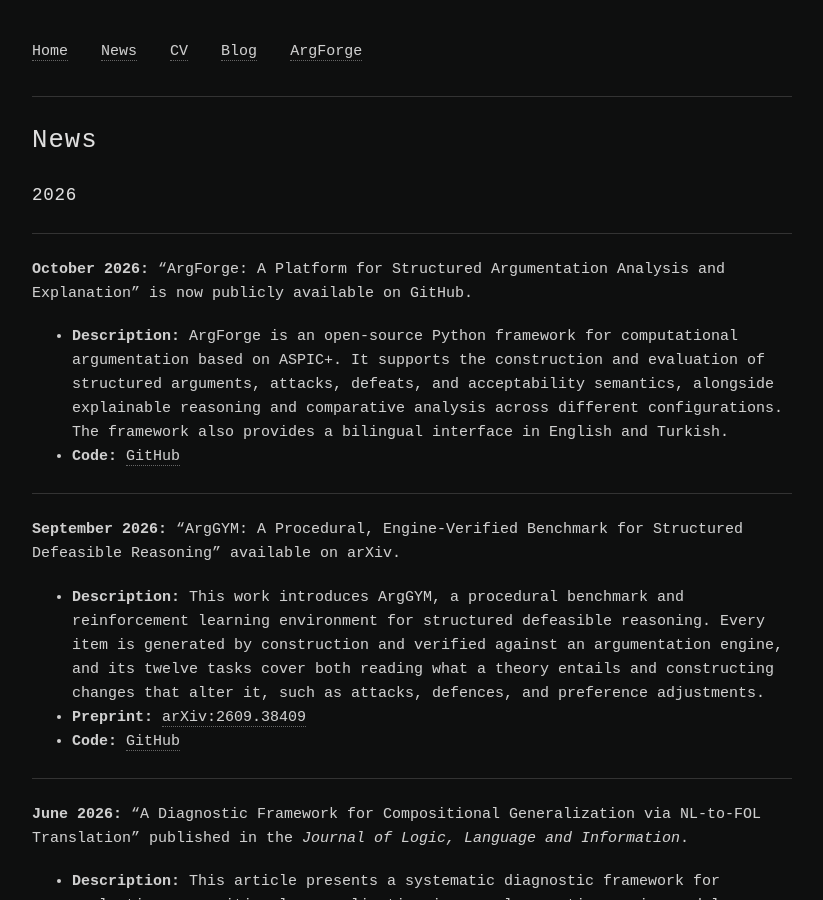
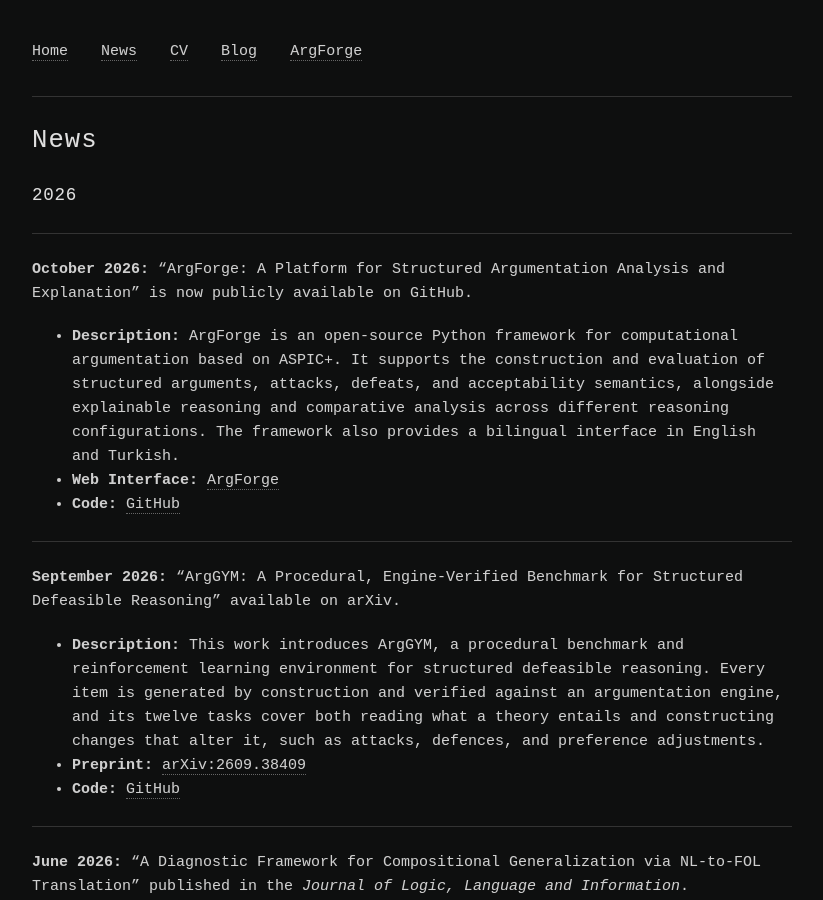
Before and after one commit to ieddeveci/ieddeveci.github.io, a Jekyll site: the page built from news.md, in a window 1280 px wide and 900 px high. Shown: the whole window, without its empty margins (228-1051 px from the left). Built offline with Jekyll 4.4.1, drawn with Linux system fonts in a browser that asks for light colours.

Commit message:
Clarify description of ArgForge framework
Updated the description to clarify reasoning configurations.

```diff
--- a/news.md
+++ b/news.md
@@ -9,7 +9,8 @@ permalink: /news/
 ---
 
 **October 2026:** "ArgForge: A Platform for Structured Argumentation Analysis and Explanation" is now publicly available on GitHub.
-* **Description:** ArgForge is an open-source Python framework for computational argumentation based on ASPIC+. It supports the construction and evaluation of structured arguments, attacks, defeats, and acceptability semantics, alongside explainable reasoning and comparative analysis across different configurations. The framework also provides a bilingual interface in English and Turkish.
+* **Description:** ArgForge is an open-source Python framework for computational argumentation based on ASPIC+. It supports the construction and evaluation of structured arguments, attacks, defeats, and acceptability semantics, alongside explainable reasoning and comparative analysis across different reasoning configurations. The framework also provides a bilingual interface in English and Turkish.
+* **Web Interface:** [ArgForge](https://ieddeveci.github.io/argforge/)
 * **Code:** [GitHub](https://github.com/ieddeveci/ArgForge)
 
 ---
```
